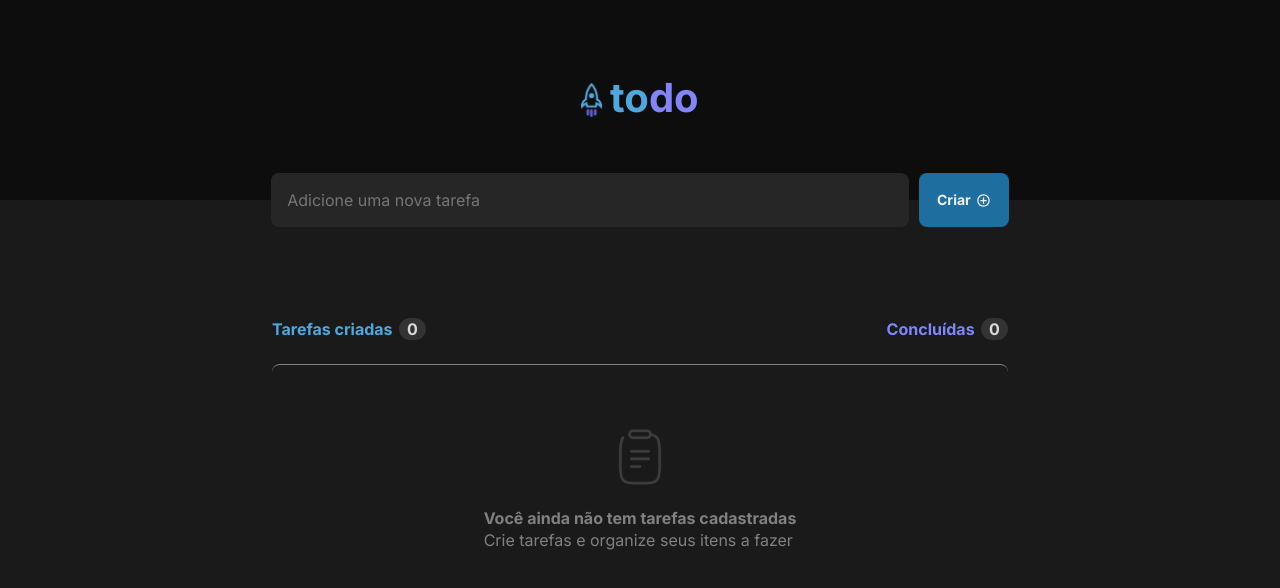
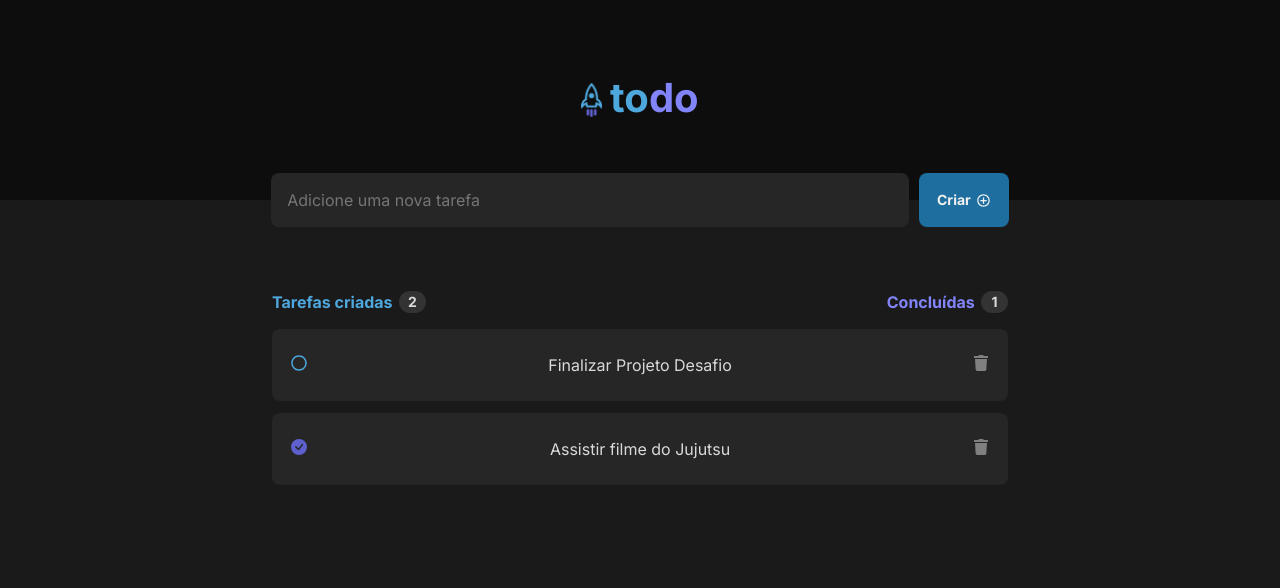
Before and after one commit to f3gomes/ignite-todo-list, a React (Vite) app: page / in a window 1280 px wide. Shown: the top 588 px of the page. Built offline with nearby package versions, Linux system fonts and the light colour scheme.

Commit message:
save project

```diff
--- a/src/components/TaskList.module.css
+++ b/src/components/TaskList.module.css
@@ -1,5 +1,5 @@
 .container {
-  margin-top: 5.687rem;
+  margin-top: 4rem;
   width: 46rem;
   height: 17.93rem;
 
@@ -10,12 +10,6 @@
 .header {
   display: flex;
   justify-content: space-between;
-}
-
-@media (max-width: 768px) {
-  .header {
-    padding: 0 1rem;
-  }
 }
 
 .header div {
@@ -33,12 +27,13 @@
 
 .header span {
   background: var(--gray-400);
-  width: 27px;
-  height: 22px;
+  width: 1.68rem;
+  height: 1.37;
   font-weight: bold;
   display: inline-flex;
   justify-content: center;
   align-items: center;
+  font-size: 0.875rem;
   border-radius: 999px;
 }
 
@@ -60,3 +55,39 @@
 .main > div:last-child {
   margin-top: 1rem;
 }
+
+.taskList {
+  margin-top: 1rem;
+}
+
+.taskItem {
+  background: var(--gray-500);
+  border-radius: 8px;
+  height: 4.5rem;
+
+  display: flex;
+  align-items: center;
+  justify-content: space-between;
+  padding: 0 1.2rem;
+  margin-bottom: 0.75rem;
+}
+
+.taskItem > span:first-child {
+  color: var(--blue-100);
+  cursor: pointer;
+}
+
+.taskItem > span:last-child {
+  color: var(--gray-300);
+  cursor: pointer;
+}
+
+@media (max-width: 768px) {
+  .header {
+    padding: 0 1rem;
+  }
+
+  .taskItem {
+    margin: 0.75rem 1rem;
+  }
+}
--- a/src/components/TaskList.tsx
+++ b/src/components/TaskList.tsx
@@ -1,21 +1,71 @@
-import React from "react";
+import React, { useState } from "react";
 import styles from "./TaskList.module.css";
 import clip from "../assets/clipboard.svg";
+import { FaRegCircle, FaTrash } from "react-icons/fa";
+import { BsCheckCircleFill } from "react-icons/bs";
+
+interface TaskProps {
+  id: number;
+  desc: string;
+  status: string;
+}
 
 export default function TaskList() {
+  const [tasks, setTasks] = useState([
+    {
+      id: 1,
+      desc: "Finalizar Projeto Desafio",
+      status: "C",
+    },
+
+    {
+      id: 2,
+      desc: "Assistir filme do Jujutsu",
+      status: "F",
+    },
+  ]);
+
+  const finishedTasks = tasks.filter((item: TaskProps) => item.status === "F");
+
+  const handleDeleteTask = (id: number) => {
+    const updateTasks = tasks.filter((item: TaskProps) => item.id !== id);
+    setTasks(updateTasks);
+  };
+
   return (
     <div className={styles.container}>
       <div className={styles.header}>
         <div>
           <strong>Tarefas criadas</strong>
-          <span>0</span>
+          <span>{tasks.length}</span>
         </div>
         <div>
           <strong>Concluídas</strong>
-          <span>0</span>
+          <span>{finishedTasks.length}</span>
         </div>
       </div>
 
+      {tasks.length > 0 ? (
+        <>
+          <div className={styles.taskList}>
+            {tasks.map((item: TaskProps) => (
+              <div className={styles.taskItem} key={item.id}>
+                <span>
+                  {item.status === "C" ? (
+                    <FaRegCircle />
+                  ) : (
+                    <BsCheckCircleFill color="#5e60ce" />
+                  )}
+                </span>
+                <p>{item.desc}</p>
+                <span onClick={() => handleDeleteTask(item.id)}>
+                  <FaTrash />
+                </span>
+              </div>
+            ))}
+          </div>
+        </>
+      ) : (
         <div className={styles.main}>
           <div>
             <img src={clip} alt="lista" />
@@ -25,6 +75,7 @@ export default function TaskList() {
             <p>Crie tarefas e organize seus itens a fazer</p>
           </div>
         </div>
+      )}
     </div>
   );
 }
```
Lines whose indentation alone changed are shown as unchanged.
